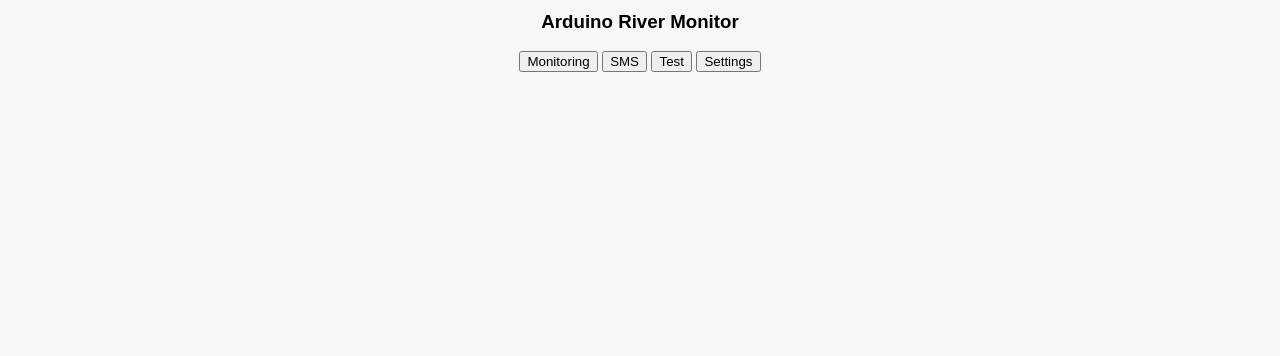
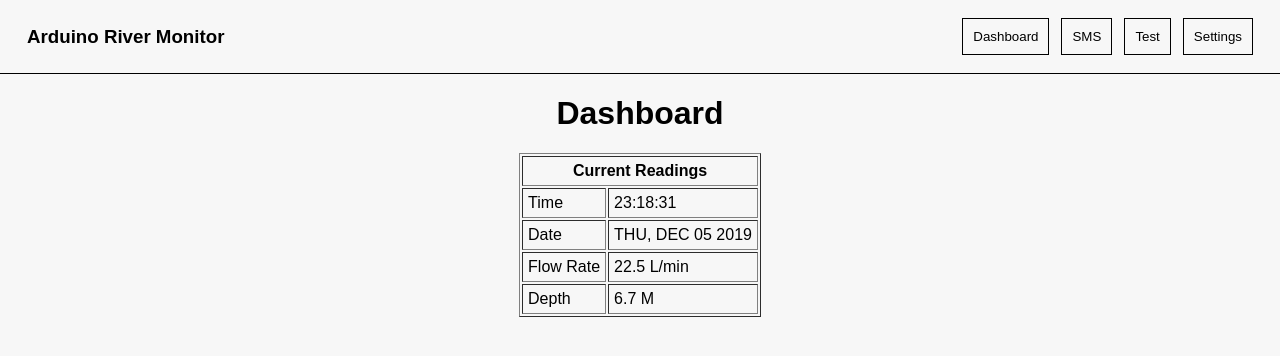
Before and after one commit to Cyphred/arduino-river-monitor, a plain HTML site: page web-interface/index.html in a window 1280 px wide. Drawn offline with Linux system fonts and the light colour scheme.

Commit message:
Migrated monitoring to become the home page

```diff
--- a/web-interface/index.html
+++ b/web-interface/index.html
@@ -14,23 +14,83 @@
                 </td>
             </table>
 
-            <h3>Arduino River Monitor</h3>
-            <a href="monitoring.html">
-                <input type="button" value="Monitoring">
-            </a>
-            <a href="sms.html">
-                <input type="button" value="SMS">
-            </a>
-            <a href="test.html">
-                <input type="button" value="Test">
-            </a>
-            <a href="settings.html">
-                <input type="button" value="Settings">
-            </a>
+            <table id="navbar">
+                <td width="100%">
+                    <h3>Arduino River Monitor</h3>
+                </td>
+                <td>
+                    <input type="button" value="Dashboard" class="nav-button">
+                </td>
+                <td>
+                    <a href="sms.html">
+                        <input type="button" value="SMS" class="nav-button">
+                    </a>
+                </td>
+                <td>
+                    <a href="test.html">
+                        <input type="button" value="Test" class="nav-button">
+                    </a>
+                </td>
+                <td>
+                    <a href="settings.html">
+                        <input type="button" value="Settings" class="nav-button">
+                    </a>
+                </td>
+            </table>
+
+            <h1>Dashboard</h1>
+            <table border="1">
+                <tr>
+                    <th colspan="2">
+                        Current Readings
+                    </th>
+                </tr>
+                <tr>
+                    <td>
+                        Time
+                    </td>
+                    <td>
+                        <span id="time"></span>
+                    </td>
+                </tr>
+                <tr>
+                    <td>
+                        Date
+                    </td>
+                    <td>
+                        <span id="date"></span>
+                    </td>
+                </tr>
+                <tr>
+                    <td>
+                        Flow Rate
+                    </td>
+                    <td>
+                        <span id="flow-rate-current"></span>
+                        <span id="flow-rate-unit"></span>
+                    </td>
+                </tr>
+                <tr>
+                    <td>
+                        Depth
+                    </td>
+                    <td>
+                        <span id="depth-current"></span>
+                        <span id="depth-unit"></span>
+                    </td>
+                </tr>
+            </table>
         </div>
         <script type="text/javascript">
             // Hides the "enable javascript" warning
             document.getElementById("javascript-warning").style.display = "none";
+
+            document.getElementById("time").innerHTML = "23:18:31";
+            document.getElementById("date").innerHTML = "THU, DEC 05 2019";
+            document.getElementById("flow-rate-current").innerHTML = "22.5";
+            document.getElementById("flow-rate-unit").innerHTML = "L/min";
+            document.getElementById("depth-current").innerHTML = "6.7";
+            document.getElementById("depth-unit").innerHTML = "M";
         </script>
     </body>
 </html>
--- a/web-interface/style.css
+++ b/web-interface/style.css
@@ -1,6 +1,14 @@
 body {
     background: #f7f7f7;
     font-family: Arial;
+}
+
+td {
+    padding: 5px;
+}
+
+th {
+    padding: 5px;
 }
 
 a {
@@ -20,6 +28,13 @@ a {
     background: #f7f7f7;
 }
 
-td {
-    padding: 5px;
+#navbar {
+    padding: 0px 20px 0px 20px;
+    box-shadow: 0px 1px;
 }
+
+.nav-button {
+    padding: 10px;
+    background: #f7f7f7;
+    border: solid 1px #000;
+}
```
Also changed, not shown: web-interface/monitoring.html (deleted, +0 -81 lines).
